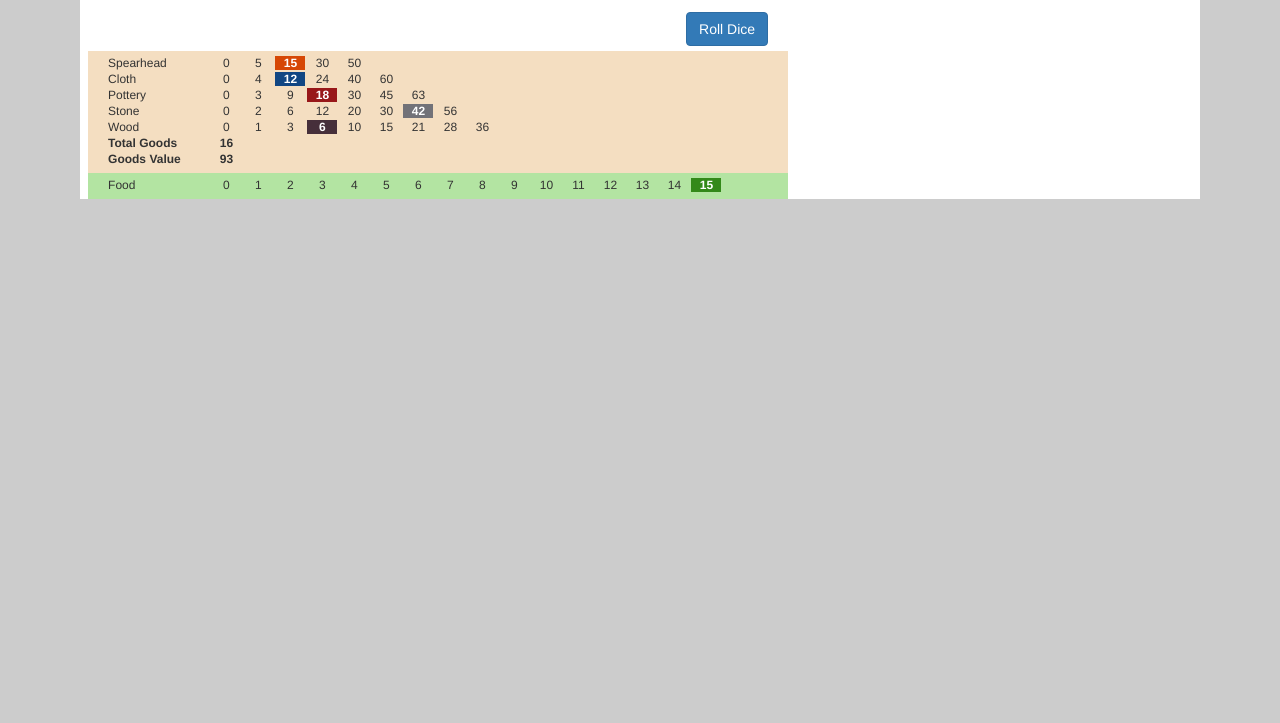
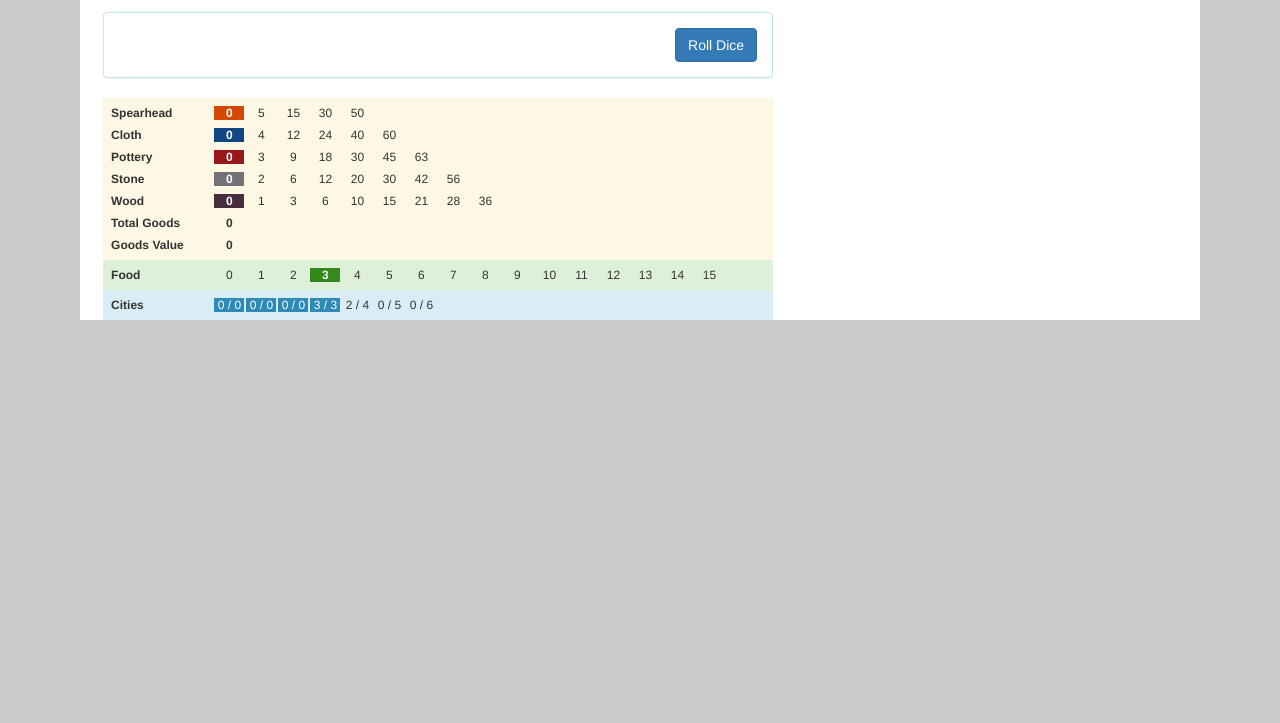
Before and after one commit to davidmpeace/socket-through-the-ages, a plain HTML site: page code/index.html in a window 1280 px wide. Shown: the part 77-800 px from the top of the page. Drawn offline with nearby package versions, Linux system fonts and the light colour scheme.

Commit message:
updated ui

```diff
--- a/code/css/game.css
+++ b/code/css/game.css
@@ -18,17 +18,17 @@ body
     background-color: #fff;
 }
 
+#gameHeader
+{
+    margin-bottom: 15px;
+}
+
 #myBoard
 {
     width: 700px;
     display: inline-block;
     vertical-align: top;
     text-align: left;
-}
-
-#myBoard>div
-{
-    padding: 5px;
 }
 
 #otherPlayers
@@ -85,32 +85,22 @@ body
     background-color: #f6eee1;
 }
 
-#myGoods
-{
-    background-color: #f4dec1;
-}
-
-#myFood
-{
-    background-color: #b3e4a2;
-}
-
-#myGoods .goods .good, #myFood .food
+.good, .food, .cities
 {
     height: 14px;
     font-size: 12px;
     line-height: 14px;
-    margin-bottom: 2px;
 }
 
-#myGoods .goods .good .type, #myFood .type
+.type
 {
     text-transform: capitalize;
+    font-weight: bold;
     display: inline-block;
     width: 100px;
 }
 
-#myGoods .goods .good .cost, #myFood .count
+#myGoods .goods .good .cost, #myFood .count, .city
 {
     display: inline-block;
     width: 30px;
@@ -118,7 +108,7 @@ body
     text-align: center;
 }
 
-#myGoods .goods .good .cost.selected, #myFood .food .count.selected
+#myGoods .goods .good .cost.selected, #myFood .food .count.selected, #myCities .cities .city.completed
 {
     color: #fff;
     font-weight: bold;
@@ -158,3 +148,14 @@ body
 {
     background-color: #338919;
 }
+
+.good, .food, .cities
+{
+    margin: 8px;
+}
+
+#myCities .cities .city.completed
+{
+    background-color: #2d8ab9;
+    font-weight: normal !important;
+}
--- a/code/index.html
+++ b/code/index.html
@@ -41,30 +41,11 @@
 
                     </div>
 
-                    <div id="myDice" class='row'>
 
-                        <div class='col-xs-9'>
-                            <div ng-repeat='dice in player.dice.dice track by $index' class='diceContainer'>
-                                <div class='dice' ng-class="{'skull': (dice == '1_SKULL_AND_2_GOODS'), 'choice': (dice.charAt(0) == '2'), 'unset': (dice == '2_FOOD_OR_2_WORKERS')}">
-                                    <img ng-src='img/{{dice}}.png' ng-click="toggleDice($index)" />
-                                </div>
-                                <div style='height: 20px'>
-                                    <button class='btn btn-primary btn-xs' ng-disabled="dice == '1_SKULL_AND_2_GOODS'" ng-hide="!(!player.dice || player.dice.rollsCompleted < game.maxRolls() || player.dice.leadershipRoll())">Keep</button>
-                                </div>
-                            </div>
-                        </div>
+                    <div class="panel panel-info">
 
-                        <div class='col-xs-3'>
-                            <button ng-disabled="!(!player.dice || player.dice.rollsCompleted < game.maxRolls() || player.dice.leadershipRoll())" class='btn btn-primary pull-right' ng-click='player.roll()'>Roll Dice</button>
-                        </div>
-
-                    </div>
-
-                    <div id="diceResults" class='row bg-info' ng-if='player.dice'>
-
-                        <div class='col-xs-12'>
-                            <strong>Disaster Type:</strong>  {{player.dice.disasterType()}} ({{player.dice.disasterEffect()}})
-                        </div>
+                        <div class="panel-heading" ng-if='player.dice'>
+                            <div class='row'>
 
                                 <div class='col-xs-3'>
                                     <strong>Food:</strong> {{player.dice.totalFixedFood()}}<span ng-if="player.dice.totalOptionalFood() > 0">-{{player.dice.totalFixedFood() + player.dice.totalOptionalFood()}}</span>
@@ -83,9 +64,38 @@
                                 </div>
 
                             </div>
+                        </div>
 
-                    <div id="myGoods" class='row'>
+                        <div class="panel-body">
+                            <div id="myDice" class="row">
+                                <div class='col-xs-10' style='text-align:center'>
+                                    <div ng-repeat='dice in player.dice.dice track by $index' class='diceContainer' style='vertical-align: top'>
+                                        <div class='dice' ng-class="{'skull': (dice == '1_SKULL_AND_2_GOODS'), 'choice': (dice != '1_SKULL_AND_2_GOODS'), 'unset': (dice == '2_FOOD_OR_2_WORKERS')}">
+                                            <img ng-src='img/{{dice}}.png'  />
+                                        </div>
 
+                                        <button class='btn btn-primary btn-xs' ng-if="dice.charAt(0) == '2'" ng-click="toggleDice($index)">Change</button>
+                                    </div>
+                                </div>
+
+                                <div class='col-xs-2'>
+                                    <button ng-disabled="!(!player.dice || player.dice.rollsCompleted < game.maxRolls() || player.dice.leadershipRoll())" class='btn btn-primary pull-right' ng-click='player.roll()'>Roll Dice</button>
+                                </div>
+                            </div>
+                        </div>
+
+                        <div class='panel-footer' style='background-color: #f2dede' ng-if="player.dice.disasterType() && player.dice.disasterType() != 'None'">
+
+                            <strong>Disaster Type:</strong>  {{player.dice.disasterType()}} ({{player.dice.disasterEffect()}})
+
+                        </div>
+
+                    </div>
+
+
+
+                    <div id="myGoods" class='bg-warning'>
+                        <div class='row'>
                             <div class='goods col-xs-12'>
                                 <div class='good' ng-class='{ {{goodType}}: true }' ng-repeat='goodType in player.goods.goodTypesReversed'>
                                     <div class='type'>{{goodType}}</div>
@@ -100,14 +110,25 @@
                                     <div class='type'><strong>Goods Value</strong></div>
                                     <div class='cost'><strong>{{player.goods.value()}}</strong></div>
                                 </div>
-
+                            </div>
                         </div>
                     </div>
 
-                    <div id='myFood' class='row'>
+                    <div id='myFood' class='bg-success'>
+                        <div class='row'>
                             <div class='food col-xs-12'>
                                 <div class='type'>Food</div>
                                 <div class='count' ng-class="{'selected': $index == player.food}" ng-repeat='i in foodArray() track by $index'>{{$index}}</div>
+                            </div>
+                        </div>
+                    </div>
+
+                    <div id='myCities' class='bg-info'>
+                        <div class='row'>
+                            <div class='cities col-xs-12'>
+                                <div class='type'>Cities</div>
+                                <div class='city' ng-class="{'completed': city.completed}" ng-repeat='city in player.cities.cities'>{{city.filledSpaces}} / {{city.totalSpaces}}</div>
+                            </div>
                         </div>
                     </div>
 
@@ -127,26 +148,26 @@
         {
             $scope.game = new Game();
             $scope.player = $scope.game.addPlayer();
-            $scope.player.cities.addWorkers(18);
-            $scope.player.monuments.addWorkersTo("Step Pyramid", 3);
-            $scope.player.monuments.addWorkersTo("Great Wall", 13);
-            $scope.player.monuments.addWorkersTo("Great Pyramid", 15);
-            $scope.player.monuments.addWorkersTo("Hanging Gardens", 11);
-            $scope.player.monuments.addWorkersTo("Temple", 7);
-            $scope.player.monuments.addWorkersTo("Stone Circle", 5);
-            // $scope.player.roll();
-            $scope.player.developments.purchase("Quarrying");
-            $scope.player.developments.purchase("Agriculture");
-            $scope.player.developments.purchase("Coinage");
-            $scope.player.developments.purchase("Masonry");
+            $scope.player.cities.addWorkers(5);
+            // $scope.player.monuments.addWorkersTo("Step Pyramid", 3);
+            // $scope.player.monuments.addWorkersTo("Great Wall", 13);
+            // $scope.player.monuments.addWorkersTo("Great Pyramid", 15);
+            // $scope.player.monuments.addWorkersTo("Hanging Gardens", 11);
+            // $scope.player.monuments.addWorkersTo("Temple", 7);
+            // $scope.player.monuments.addWorkersTo("Stone Circle", 5);
+            // // $scope.player.roll();
+            // $scope.player.developments.purchase("Quarrying");
+            // $scope.player.developments.purchase("Agriculture");
+            // $scope.player.developments.purchase("Coinage");
+            // $scope.player.developments.purchase("Masonry");
             $scope.player.developments.purchase("Irrigation");
-            $scope.player.developments.purchase("Empire");
-            $scope.player.developments.purchase("Architecture");
-            $scope.player.developments.purchase("Engineering");
-            $scope.player.developments.purchase("Graneries");
-            $scope.player.goods.add(13);
-            $scope.player.addFood(12);
-            $scope.player.disasters = 0;
+            // $scope.player.developments.purchase("Empire");
+            // $scope.player.developments.purchase("Architecture");
+            // $scope.player.developments.purchase("Engineering");
+            // $scope.player.developments.purchase("Graneries");
+            // $scope.player.goods.add(13);
+            // $scope.player.addFood(12);
+            // $scope.player.disasters = 0;
             $scope.player.debug();
 
             $scope.toggleDice = function(diceIndex)
```
Lines whose indentation alone changed are shown as unchanged.
